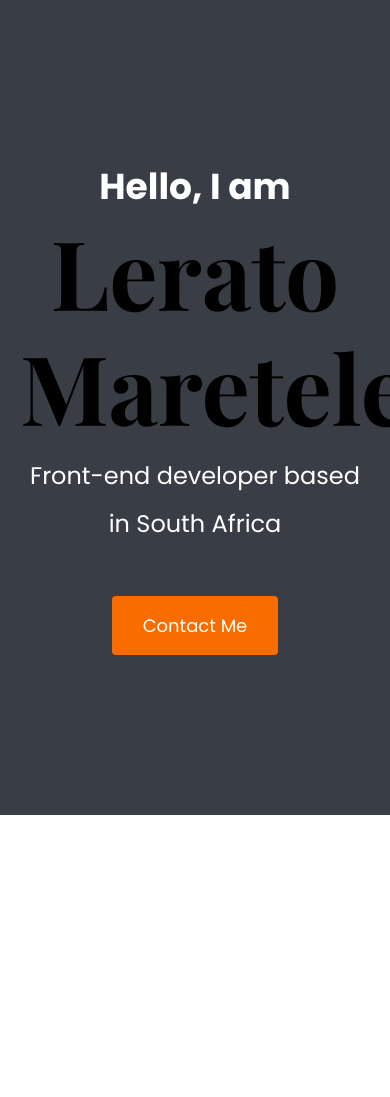
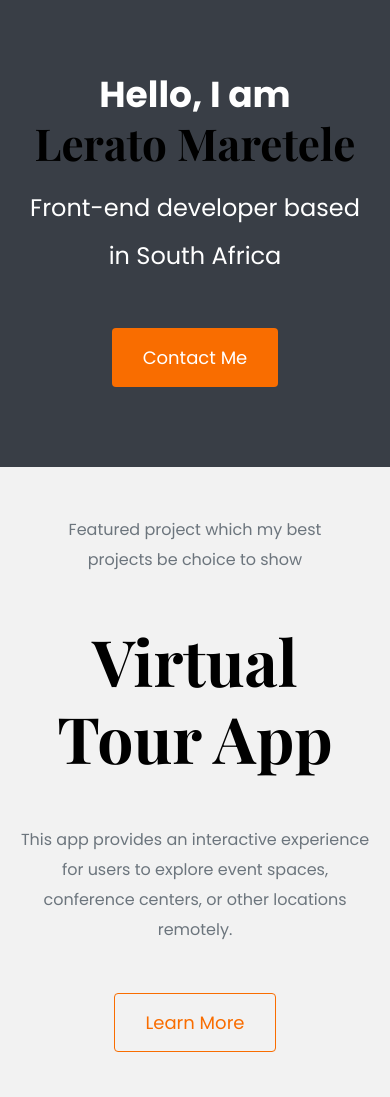
Before and after one commit to LeeMaretele/Portfolio-project, a plain HTML site: page index.html in a window 390 px wide. Shown: the top 1097 px of the page. Before the commit the page ends 844 px from the top, so only its background shows below. Drawn offline with nearby package versions, Linux system fonts and the light colour scheme; a web font is replaced by a local one.

Commit message:
Integrated homepage content design

```diff
--- a/index.html
+++ b/index.html
@@ -46,5 +46,56 @@
         <a href="#" class="btn btn-branding">Contact Me</a>
       </div>
     </div>
+    <p class="text-center m-5 text-muted">
+      Featured project which my best projects be choice to show
+    </p>
+    <div class="container">
+      <div class="row mb-5">
+        <div class="col d-none d-lg-block">
+          <img src="images/Asante Virtuals App.png" class="img-fluid" alt="" />
+        </div>
+        <div class="col">
+          <div class="project-description">
+            <h2 class="projects mb-5">Virtual Tour App</h2>
+            <p class="mb-5 text-muted">
+              This app provides an interactive experience for users to explore
+              event spaces, conference centers, or other locations remotely.
+            </p>
+            <a href="#" class="btn btn-branding-outline"> Learn More </a>
+          </div>
+        </div>
+      </div>
+      <div class="row mb-5">
+        <div class="col">
+          <div class="project-description">
+            <h2 class="projects mb-5">Recipe Landing Page</h2>
+            <p class="mb-5 text-muted">
+              My delightful baking recipe landing page offers a mouthwatering
+              collection of sweet and savory recipes. Users can explore and
+              discover their next baking adventure!
+            </p>
+            <a href="#" class="btn btn-branding-outline"> Learn More </a>
+          </div>
+        </div>
+        <div class="col d-none d-lg-block">
+          <img src="images/cakes landing page.png" class="img-fluid" alt="" />
+        </div>
+      </div>
+      <div class="row">
+        <div class="col d-none d-lg-block">
+          <img src="images/Weather app.png" class="img-fluid" alt="" />
+        </div>
+        <div class="col">
+          <div class="project-description">
+            <h2 class="projects mb-5">Weather App</h2>
+            <p class="mb-5 text-muted">
+              My real-time weather app provides up-to-date weather information,
+              helping users stay informed about current conditions.
+            </p>
+            <a href="#" class="btn btn-branding-outline"> Learn More </a>
+          </div>
+        </div>
+      </div>
+    </div>
   </body>
 </html>
--- a/styles/portfolio.css
+++ b/styles/portfolio.css
@@ -7,6 +7,7 @@
 
 body {
   font-family: var(--default-font-family);
+  background-color: #f2f2f2;
 }
 
 h1,
@@ -23,11 +24,18 @@ h6 {
 h1 {
   font-size: 96px;
   color: black;
+  line-height: 1.5;
+}
+
+.projects {
+  font-size: 64px;
+  color: black;
 }
 
 p {
-  font-family: var(--default-font-family);
   font-weight: normal;
+  font-size: 16px;
+  line-height: 30px;
 }
 
 .hero {
@@ -58,3 +66,36 @@ p {
   line-height: 27px;
   padding: 15px 30px;
 }
+
+.btn-branding-outline {
+  color: var(--branding-color);
+  border: 1px solid var(--branding-color);
+  border-radius: 4px;
+  font-size: 18px;
+  line-height: 27px;
+  padding: 15px 30px;
+}
+
+.project-description {
+  padding: 120px 60px;
+}
+
+@media (max-width: 900px) {
+  h1 {
+    font-size: 44px;
+    line-height: 1.5;
+  }
+
+  h2 {
+    font-size: 44px;
+  }
+
+  .hero {
+    padding: 80px 20px;
+  }
+
+  .project-description {
+    padding: 0;
+    text-align: center;
+  }
+}
```
Also changed, not shown: images/Asante Virtuals App.png (added), images/Weather app.png (added), images/cakes landing page.png (added).
